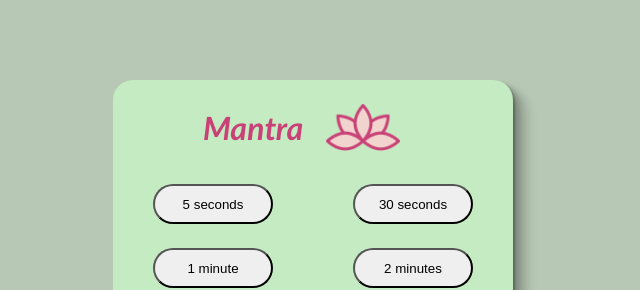
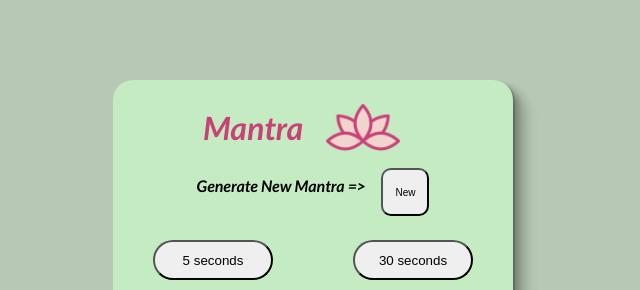
Before and after one commit to jvstn/mantra, a React (Create React App) app: page / in a window 1280 px wide. Shown: the top 290 px of the page, without its empty margins (327-967 px from the left). Built offline with nearby package versions, Linux system fonts and the light colour scheme.

Commit message:
🧘‍♀️ Added Mantras

```diff
--- a/src/components/CenterPanel.tsx
+++ b/src/components/CenterPanel.tsx
@@ -1,5 +1,6 @@
 import { useState } from "react";
 import styled from "styled-components";
+import { MantraBox } from './MantraBox'
 import { Button } from "./Button";
 import { ButtonGroup } from "./ButtonGroup";
 import { Heading } from "./Heading";
@@ -21,7 +22,7 @@ export const CenterPanel = ({ setTimerComplete, setElapsedTime, elapsedTime }: C
   return (
     <RaisedCanvas>
       <Heading />
-
+      <MantraBox />
       <ButtonGroup setDuration={setDuration} />
       <Timer
         duration={duration}
--- /dev/null
+++ b/src/components/MantraBox.tsx
@@ -0,0 +1,38 @@
+import { useState } from 'react'
+import styled from 'styled-components'
+import { Mantra } from '../data/Mantra'
+import { Button } from './Button'
+
+export const MantraBox = () => {
+  const [currentMantra, setCurrentMantra] = useState('Generate New Mantra =>')
+  const handleNewMantra = () => {
+    const NewMantra = new Mantra()
+
+    setCurrentMantra(NewMantra.create());
+
+  }
+  return (
+    <MantraWrap>
+      <p>{currentMantra}</p>
+      <RefreshButton onClick={handleNewMantra}>
+        New
+      </RefreshButton>
+    </MantraWrap>
+  )
+}
+
+const MantraWrap = styled.div`
+  display: flex;
+  margin-left: auto;
+  margin-right: auto;
+
+`
+
+const RefreshButton = styled.button`
+  height: 6vh;
+  width: 6vh;
+  margin-left: 2vh;
+  margin-top: 1vh;
+  border-radius: 10px;
+  font-size: 10px;
+`
--- /dev/null
+++ b/src/data/Mantra.ts
@@ -0,0 +1,17 @@
+import { identifiers, objects, verbs } from './Words'
+
+
+export class Mantra {
+  create(): string {
+    const subject = identifiers[(Math.floor(Math.random() * identifiers.length))]
+
+    const verb = verbs[(Math.floor(Math.random() * verbs.length))]
+
+    const object = objects[(Math.floor(Math.random() * objects.length))]
+
+    return `${subject} will ${verb} ${object}`;
+  }
+
+
+
+}
--- /dev/null
+++ b/src/data/Words.ts
@@ -0,0 +1,30 @@
+export const identifiers = [
+  'I',
+  'You',
+  'We',
+  'Humanity',
+  'The Universe',
+  'My family',
+  'My organization'
+]
+
+export const verbs = [
+  'love',
+  'cherish',
+  'accept',
+  'value',
+  'embrace',
+  'support',
+
+
+]
+
+export const objects = [
+  'me',
+  'family',
+  'the world',
+  'country',
+  'friends',
+  'enemies',
+  'colleagues',
+]
```
Also changed, not shown: 1 other file (tests, documents, lock files or other folders).
